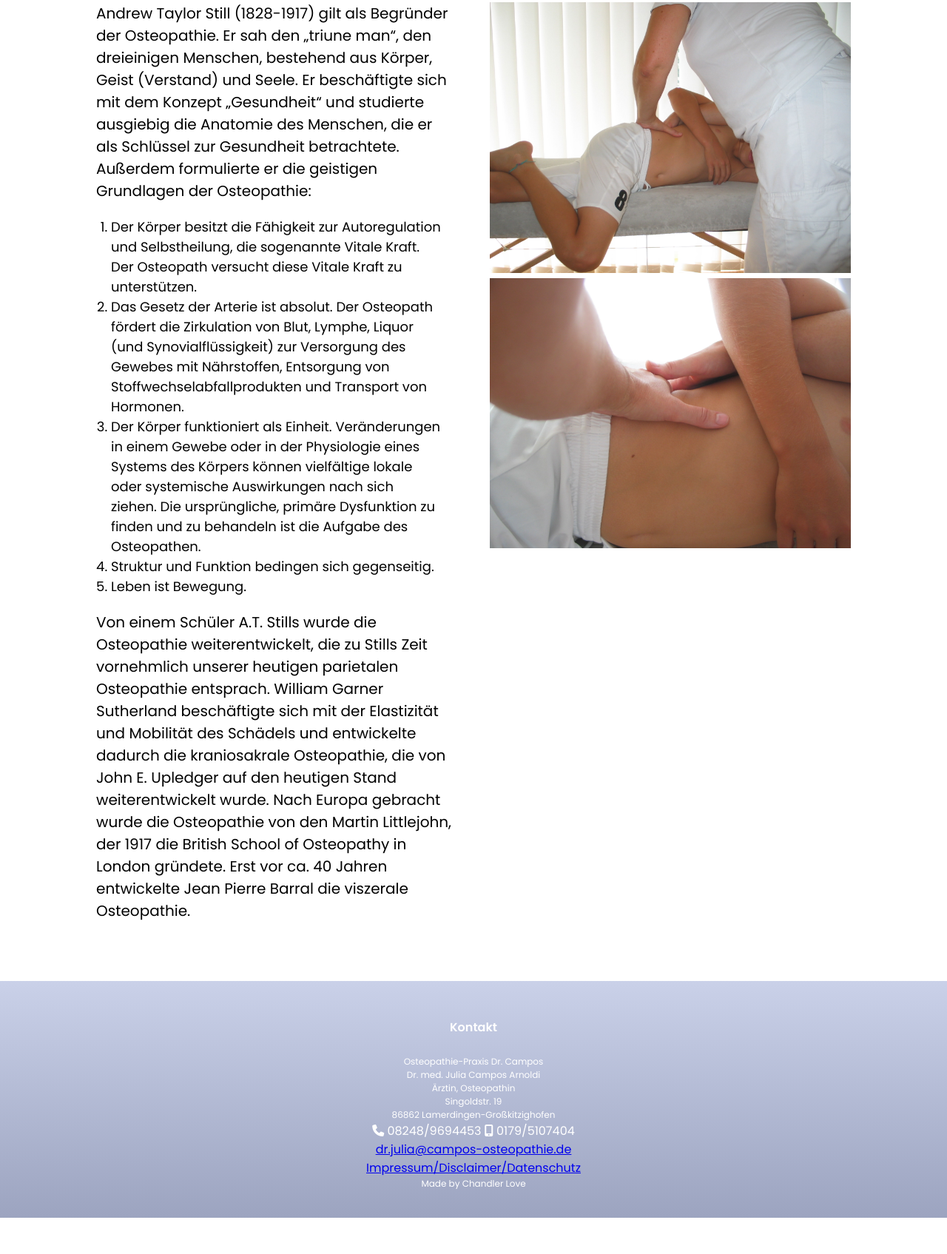
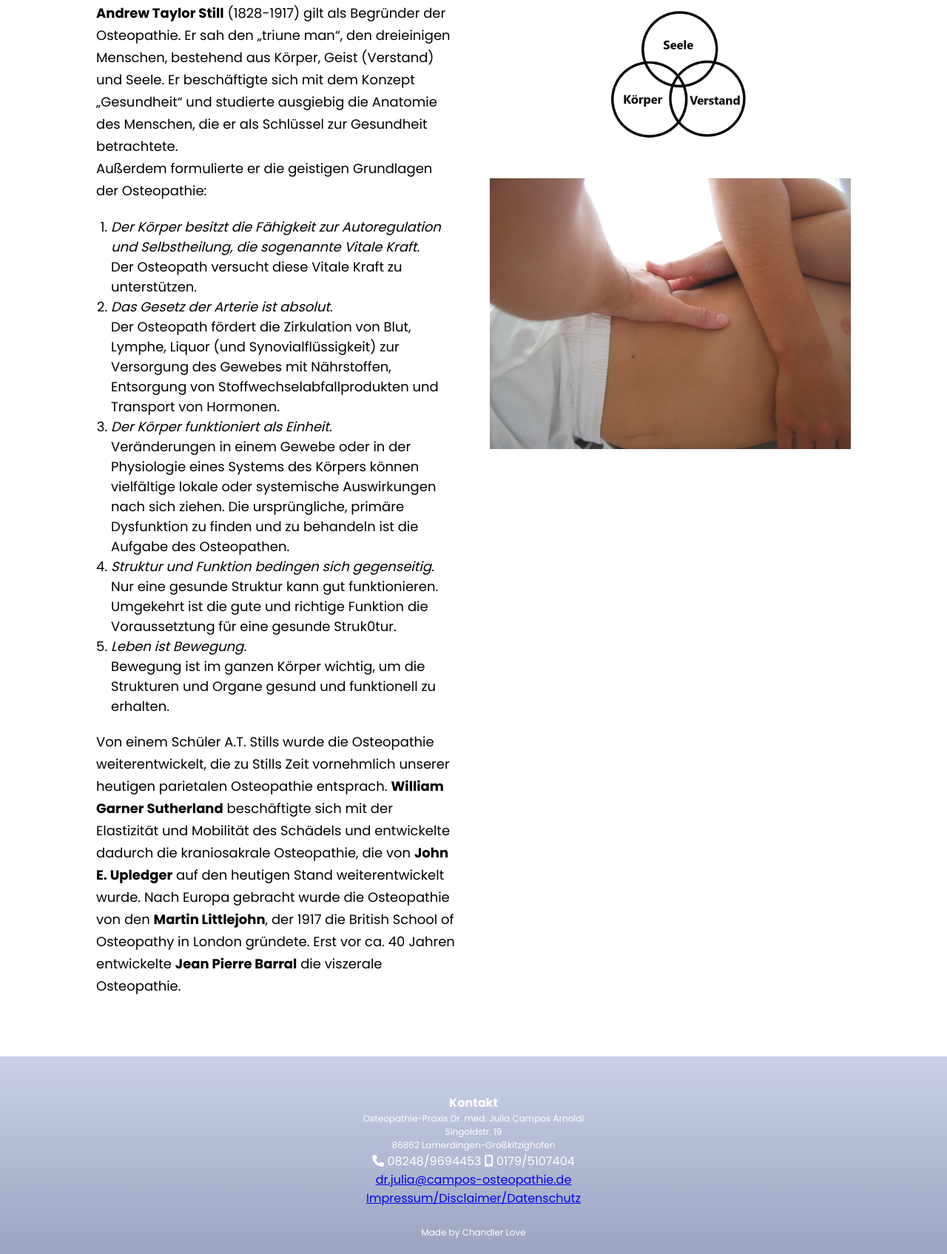
Before and after one commit to clove20123/Campos-Osteopathie, a plain HTML site: page ursprunge.html in a window 1280 px wide. Shown: the part 507-2202 px from the top of the page at 74% size. Before the commit the page ends 2153 px from the top, so only its background shows below. Drawn offline with Linux system fonts and the light colour scheme.

Commit message:
Text changes

```diff
--- a/styles.css
+++ b/styles.css
@@ -1,6 +1,6 @@
 * {
   margin: 0;
-  padding: 0;
+
   font-family: "Poppins", sans-serif;
   box-sizing: border-box;
 }
@@ -144,6 +144,8 @@ nav .fas {
   .kosten img {
     display: none;
   }
+
+
 }
 
 @media (max-width: 1366px) {
@@ -496,7 +498,7 @@ td {
 .ursprunge-col p {
   padding: 0px;
   color: black;
-  font-size: 20px;
+  font-size: 18px;
   line-height: 30px;
 }
 
@@ -513,10 +515,9 @@ td {
 /*----footer----*/
 
 .footer {
-  height: 40vh;
-  width: 100%;
 
-  padding: 30px 0;
+
+  padding: 50px 0 20px;
   background-image: linear-gradient(
     rgba(179, 189, 223, 0.7),
     rgba(114, 125, 165, 0.7)
@@ -527,11 +528,11 @@ td {
   color: #fff;
 }
 
-.footer h4 {
+/*.footer h4 {
   margin-bottom: 25px;
   margin-top: 20px;
   font-weight: 600;
-}
+} */
 
 .footer p {
   font-size: 12px;
--- a/ursprunge.html
+++ b/ursprunge.html
@@ -36,26 +36,28 @@
    <section class="ursprunge">
      <div class="row">
        <div class="ursprunge-col">
-         <p>Andrew Taylor Still (1828-1917) gilt als Begründer der Osteopathie. Er sah den „triune man“, den dreieinigen Menschen, bestehend aus Körper, Geist (Verstand) und Seele. Er beschäftigte sich mit dem Konzept „Gesundheit“ und studierte ausgiebig die Anatomie des Menschen, die er als Schlüssel zur Gesundheit betrachtete.</p>
+         <p><strong>Andrew Taylor Still</strong> (1828-1917) gilt als Begründer der Osteopathie. Er sah den „triune man“, den dreieinigen Menschen, bestehend aus Körper, Geist (Verstand) und Seele. Er beschäftigte sich mit dem Konzept „Gesundheit“ und studierte ausgiebig die Anatomie des Menschen, die er als Schlüssel zur Gesundheit betrachtete.</p>
          <p>Außerdem formulierte er die geistigen Grundlagen der Osteopathie:</p>
          <ol>
-           <li>Der Körper besitzt die Fähigkeit zur Autoregulation und Selbstheilung, die sogenannte Vitale Kraft. Der Osteopath versucht diese Vitale Kraft zu unterstützen.</li>
-           <li>Das Gesetz der Arterie ist absolut.
+           <li><em>Der Körper besitzt die Fähigkeit zur Autoregulation und Selbstheilung, die sogenannte Vitale Kraft.</em><br> Der Osteopath versucht diese Vitale Kraft zu unterstützen.</li>
+           <li><em>Das Gesetz der Arterie ist absolut.</em><br>
             Der Osteopath fördert die Zirkulation von Blut, Lymphe, Liquor (und Synovialflüssigkeit) zur Versorgung des Gewebes mit Nährstoffen, Entsorgung von Stoffwechselabfallprodukten und  Transport von Hormonen.
             </li>
-           <li>Der Körper funktioniert als Einheit.
+           <li><em>Der Körper funktioniert als Einheit.</em><br>
             Veränderungen in einem Gewebe oder in der Physiologie eines Systems des Körpers können vielfältige lokale oder systemische Auswirkungen nach sich ziehen. Die ursprüngliche, primäre Dysfunktion zu finden und zu behandeln ist die Aufgabe des Osteopathen.
             </li>
-           <li>Struktur und Funktion bedingen sich gegenseitig.</li>
-           <li>Leben ist Bewegung.</li>
+           <li><em>Struktur und Funktion bedingen sich gegenseitig.</em><br>
+            Nur eine gesunde Struktur kann gut funktionieren. Umgekehrt ist die gute und richtige Funktion die Voraussetztung für eine gesunde Struk0tur.</li>
+           <li><em>Leben ist Bewegung.</em><br>
+            Bewegung ist im ganzen Körper wichtig, um die Strukturen und Organe gesund und funktionell zu erhalten.</li>
          </ol>
-         <p>Von einem Schüler A.T. Stills wurde die Osteopathie weiterentwickelt, die zu Stills Zeit vornehmlich unserer heutigen parietalen Osteopathie entsprach. William Garner Sutherland beschäftigte sich mit der Elastizität und Mobilität des Schädels und entwickelte dadurch die kraniosakrale Osteopathie, die von John E. Upledger auf den heutigen Stand weiterentwickelt wurde.
-          Nach Europa gebracht wurde die Osteopathie von den Martin Littlejohn, der 1917 die British School of Osteopathy in London gründete.
-          Erst vor ca. 40 Jahren entwickelte Jean Pierre Barral die viszerale Osteopathie.
+         <p>Von einem Schüler A.T. Stills wurde die Osteopathie weiterentwickelt, die zu Stills Zeit vornehmlich unserer heutigen parietalen Osteopathie entsprach. <strong>William Garner Sutherland</strong> beschäftigte sich mit der Elastizität und Mobilität des Schädels und entwickelte dadurch die kraniosakrale Osteopathie, die von <strong>John E. Upledger</strong> auf den heutigen Stand weiterentwickelt wurde.
+          Nach Europa gebracht wurde die Osteopathie von den <strong>Martin Littlejohn</strong>, der 1917 die British School of Osteopathy in London gründete.
+          Erst vor ca. 40 Jahren entwickelte <strong>Jean Pierre Barral</strong> die viszerale Osteopathie.
           </p>
        </div>
        <div class="ursprunge-col">
-        <img src="img/ursprunge1.jpeg">
+        <img src="img/ursprunge1.png">
         <img src="img/ursprunge2.jpeg">
        </div>
      </div>
@@ -65,14 +67,12 @@
 
    <section class="footer">
     <h4>Kontakt</h4>
-    <p>Osteopathie-Praxis Dr. Campos</p>
-    <p>Dr. med. Julia Campos Arnoldi</p>
-    <p>Ärztin, Osteopathin</p>
+    <p>Osteopathie-Praxis Dr. med. Julia Campos Arnoldi</p>
     <p>Singoldstr. 19</p>
     <p>86862 Lamerdingen-Großkitzighofen </p>
     <i class="fas fa-phone"></i> 08248/9694453 <i class="fas fa-mobile-alt"></i> 0179/5107404<br>
     <a href="dr.julia@campos-osteopathie.de">dr.julia@campos-osteopathie.de</a><br>
-    <a href="impressum.html">Impressum/Disclaimer/Datenschutz</a>
+    <a href="impressum.html">Impressum/Disclaimer/Datenschutz</a><br><br>
     <p>Made by Chandler Love</p>
   </section>
 
```
Also changed, not shown: ablauf.html (+7 -8 lines), about.html (+3 -5 lines), impressum.html (+2 -3 lines), index.html (+3 -5 lines), kosten.html (+3 -5 lines), osteopathie.html (+4 -6 lines), teilbereiche.html (+10 -10 lines), img/teil.jpeg (added), img/teil1.jpeg, img/teil2.jpeg, img/teil3.jpeg (renamed from img/ablauf3.jpeg), img/ursprunge1.jpeg (deleted), img/ursprunge1.png (added).
